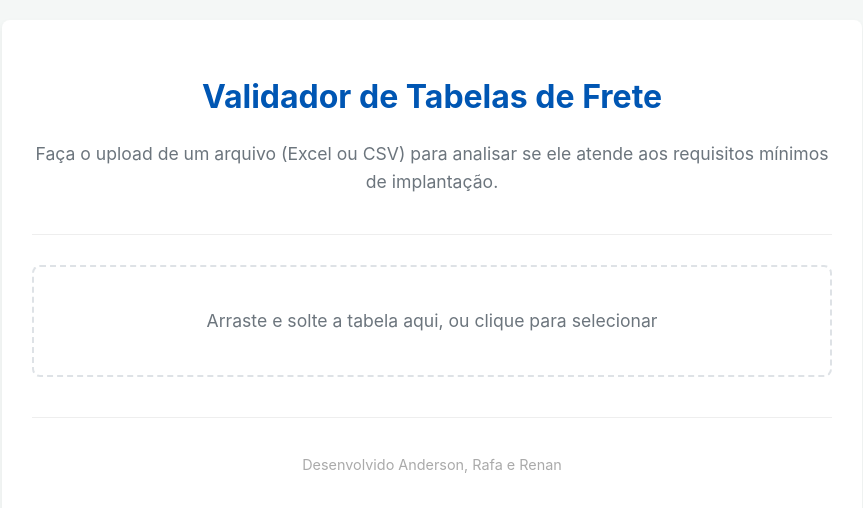
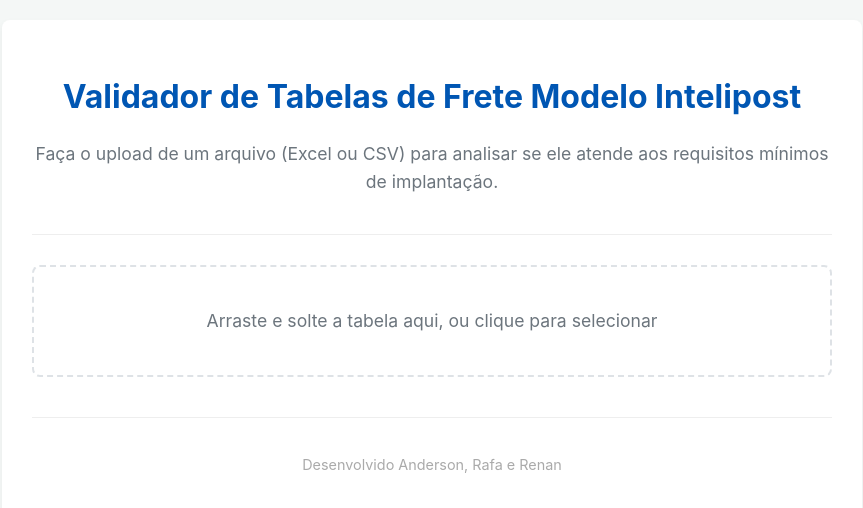
Before and after one commit to andersondemetrio/valida-tabela-ip, a React (Vite) app: page / in a window 1280 px wide. Shown: the top 508 px of the page, without its empty margins (208-1071 px from the left). Built offline with nearby package versions, Linux system fonts and the light colour scheme.

Commit message:
Tipando Nome

```diff
--- a/src/App.jsx
+++ b/src/App.jsx
@@ -29,7 +29,7 @@
   return (
     <div className="container">
       <header>
-        <h1>Validador de Tabelas de Frete</h1>
+        <h1>Validador de Tabelas de Frete Modelo Intelipost</h1>
         <p>Faça o upload de um arquivo (Excel ou CSV) para analisar se ele atende aos requisitos mínimos de implantação.</p>
       </header>
       <main>
```
